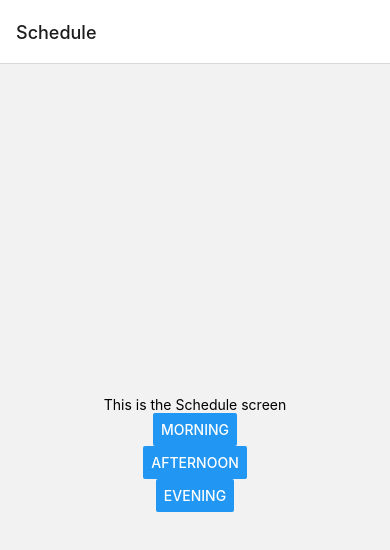
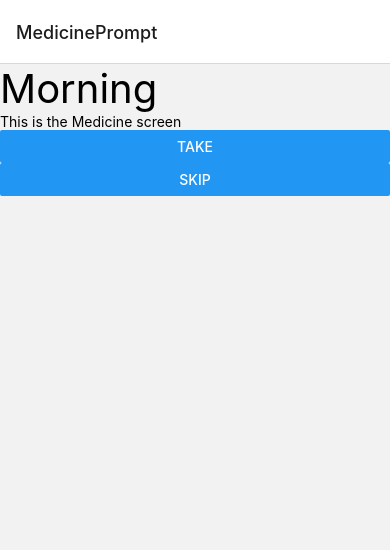
Before and after one commit to Sofia-Ortega/Pillar, a React Native app: screen /MedicinePrompt in a window 390 px wide. Shown: the top 550 px of the page. Built offline with nearby package versions, Linux system fonts and the light colour scheme; what react-native-storage would draw is missing.

Commit message:
medicine prompt screen added

```diff
--- a/App.js
+++ b/App.js
@@ -6,6 +6,7 @@ import { NavigationContainer } from "@react-navigation/native";
 import { createNativeStackNavigator } from "@react-navigation/native-stack";
 import Schedule from "./screens/schedule/Schedule";
 import TimeGroup from "./screens/timeGroup/TimeGroup";
+import MedicinePrompt from "./screens/medicinePrompt/MedicinePrompt";
 
 function HomeScreen({ navigation }) {
   return (
@@ -42,10 +43,11 @@ const Stack = createNativeStackNavigator();
 function App() {
   return (
     <NavigationContainer>
-      <Stack.Navigator initialRouteName="Schedule">
+      <Stack.Navigator initialRouteName="MedicinePrompt">
         <Stack.Screen name="Home" component={HomeScreen} />
         <Stack.Screen name="Details" component={DetailsScreen} />
         <Stack.Screen name="Schedule" component={Schedule} />
+        <Stack.Screen name="MedicinePrompt" component={MedicinePrompt} />
         <Stack.Screen
           name="TimeGroup"
           component={TimeGroup}
--- /dev/null
+++ b/screens/medicinePrompt/MedicinePrompt.js
@@ -0,0 +1,18 @@
+import React from "react";
+import { View, Text, Button } from "react-native";
+import Paragraph from "../../components/Paragraph";
+import { groups } from "../../assets/constants";
+
+const MedicinePrompt = () => {
+  const dummyGroup = groups[0];
+  return (
+    <View>
+      <Paragraph>{dummyGroup}</Paragraph>
+      <Text>This is the Medicine screen</Text>
+      <Button title="Take" />
+      <Button title="Skip" />
+    </View>
+  );
+};
+
+export default MedicinePrompt;
--- a/screens/schedule/Schedule.js
+++ b/screens/schedule/Schedule.js
@@ -16,6 +16,11 @@ const Schedule = ({ navigation }) => {
           />
         </View>
       ))}
+
+      <Button
+        title="Medicine Prompt"
+        onPress={() => navigation.navigate("MedicinePrompt")}
+      />
     </View>
   );
 };
```
Also changed, not shown: screens/medicinePrompt/TakeConfirmation.js (added, +18 -0 lines).
